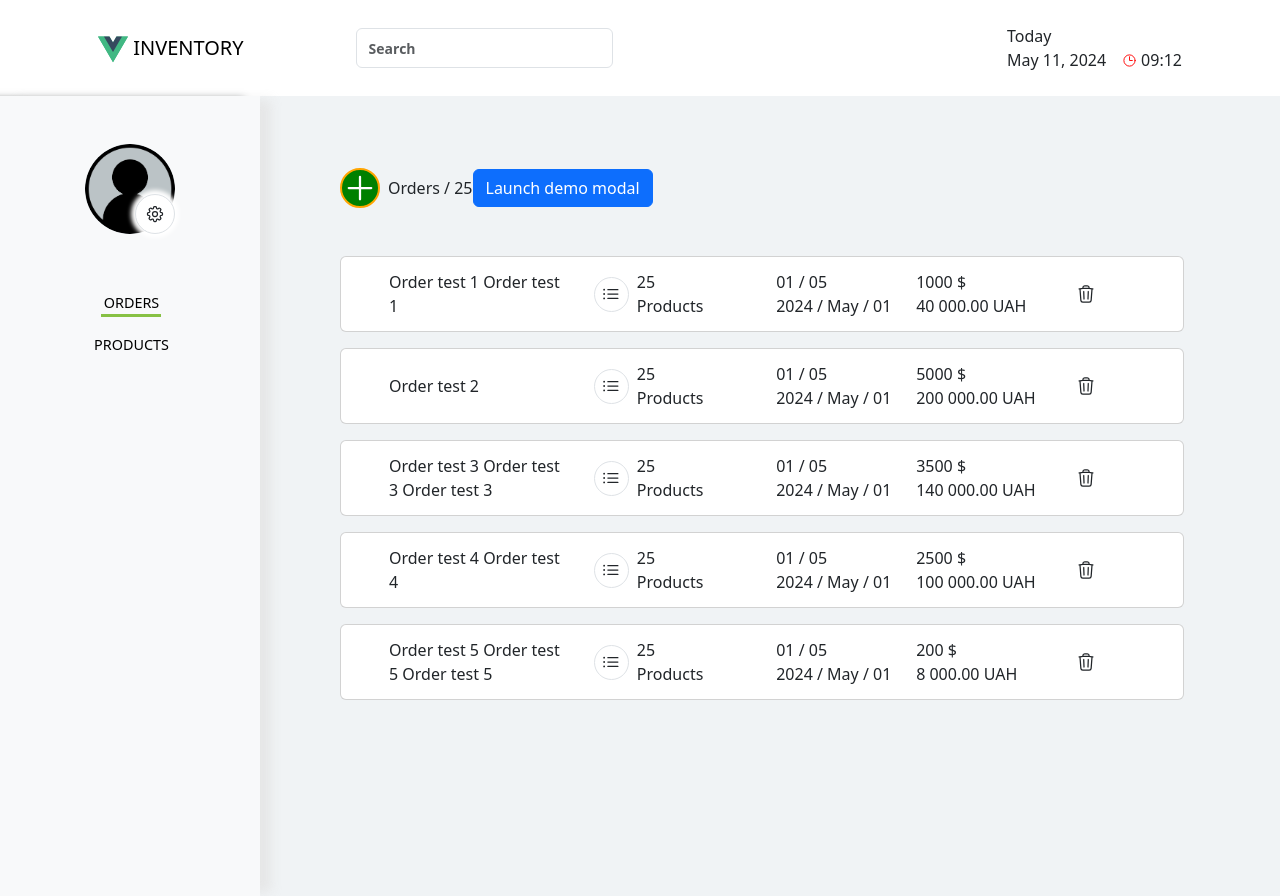
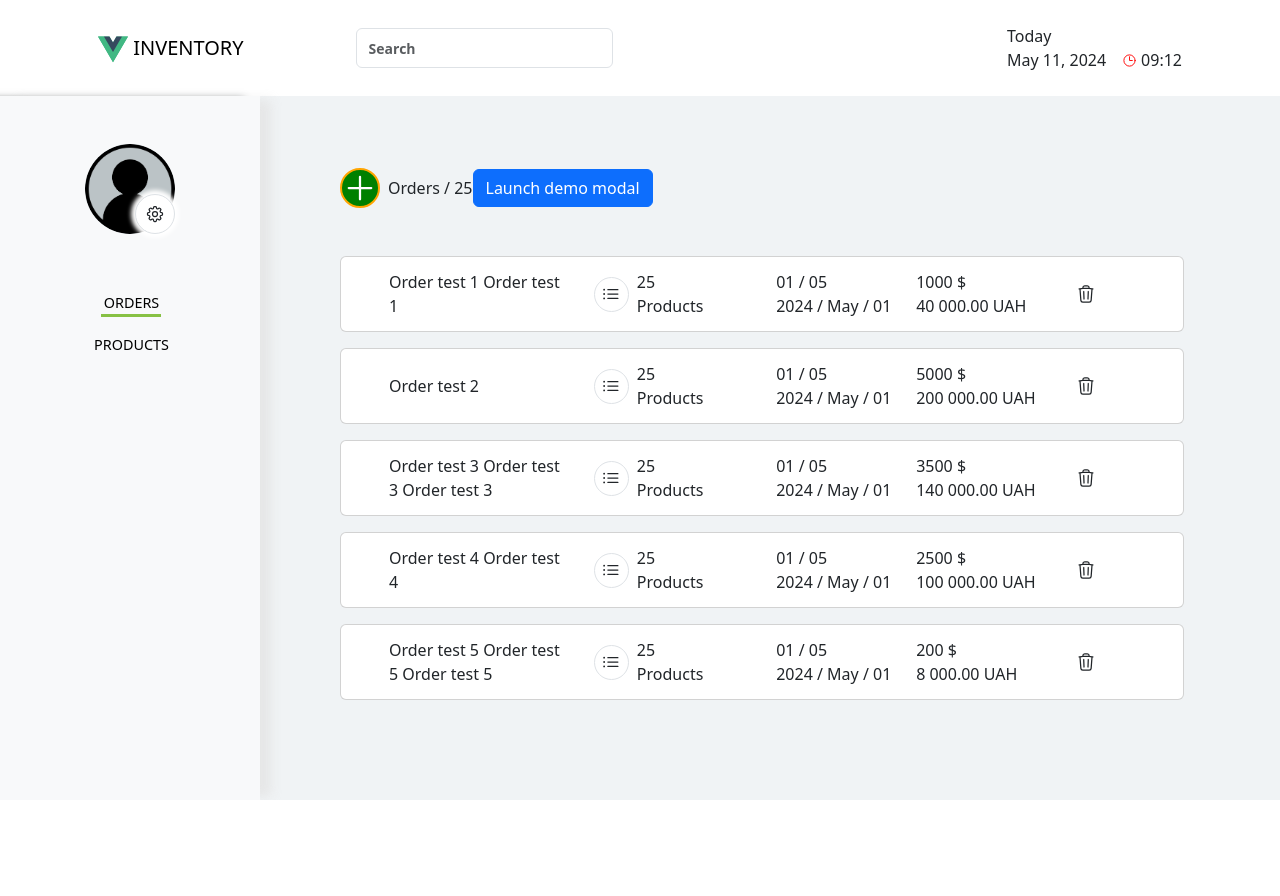
Before and after one commit to DamIslano/dzentest, a Vue app: page /orders in a window 1280 px wide. After the commit the page ends 800 px from the top, so only its background shows below. Built offline with nearby package versions, Linux system fonts and the light colour scheme.

Commit message:
fix: scroll

```diff
--- a/src/assets/style/common.css
+++ b/src/assets/style/common.css
@@ -99,7 +99,7 @@ h1 {
 }
 
 .main {
-  min-height: 100vh;
+  min-height: calc(100vh - 96px);
   width: 100%;
   overflow: hidden;
   transition: all 0.35s ease-in-out;
--- a/src/components/Modal.vue
+++ b/src/components/Modal.vue
@@ -12,7 +12,7 @@ const isOpen = ref(false)
 </script>
 
 <template>
-	<button @click="isOpen = true" type="button" class="btn btn-primary" data-bs-toggle="modal" data-bs-target="#exampleModal">
+	<button @click="isOpen = true" type="button" class="btn btn-primary">
 		Launch demo modal
 	</button>
 
```
